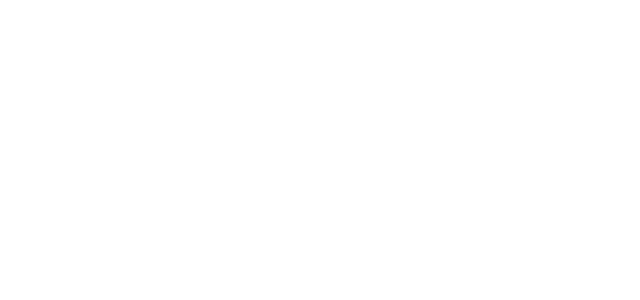
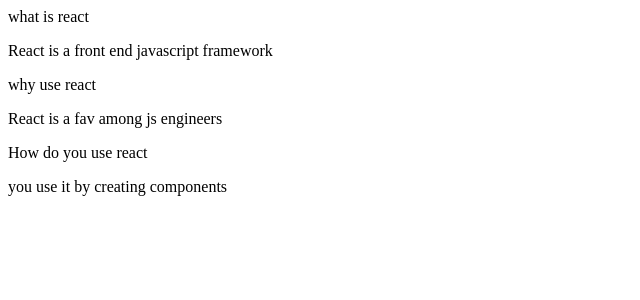
Before and after one commit to Ganesh-rc/widgets, a React (Create React App) app: page / in a window 1280 px wide. Shown: the top 300 px of the page, without its empty margins (0-640 px from the left). Built offline with nearby package versions, Linux system fonts and the light colour scheme; the HTML template or start-up script is replaced by a standard one.

Commit message:
Update Accordion.js
Checking if index is displaying

```diff
--- a/src/components/Accordion.js
+++ b/src/components/Accordion.js
@@ -1,22 +1,29 @@
 import React from 'react';
 
 const Accordion = ({items}) => {
-    const renderedItems = items.map((item) => {
-        return <div key={item.title}>
-            <div className="title active">
-                <i className="dropdown icon"></i>
-                {item.title}
-            </div>
-            <div className="content active">
-                <p>item.content</p>
-            </div>
-
-        </div>
+    // creating a
+    const renderedItems = items.map((item, index) => {
+        return(
+            <React.Fragment key={item.title}>
+                <div
+                className="title active"
+                onClick={() => console.log('title clicked',index)}
+                >
+                    <i className="dropdown icon"></i>
+                    {item.title}
+                </div>
+                <div className="content active">
+                    <p>{item.content}</p>
+                </div>
+            </React.Fragment>
+        );
     }
     );
 
     return (
-        <div className="ui styled accordion"></div>
+        <div className="ui styled accordion">
+            {renderedItems}
+        </div>
     );
 };
 
```
